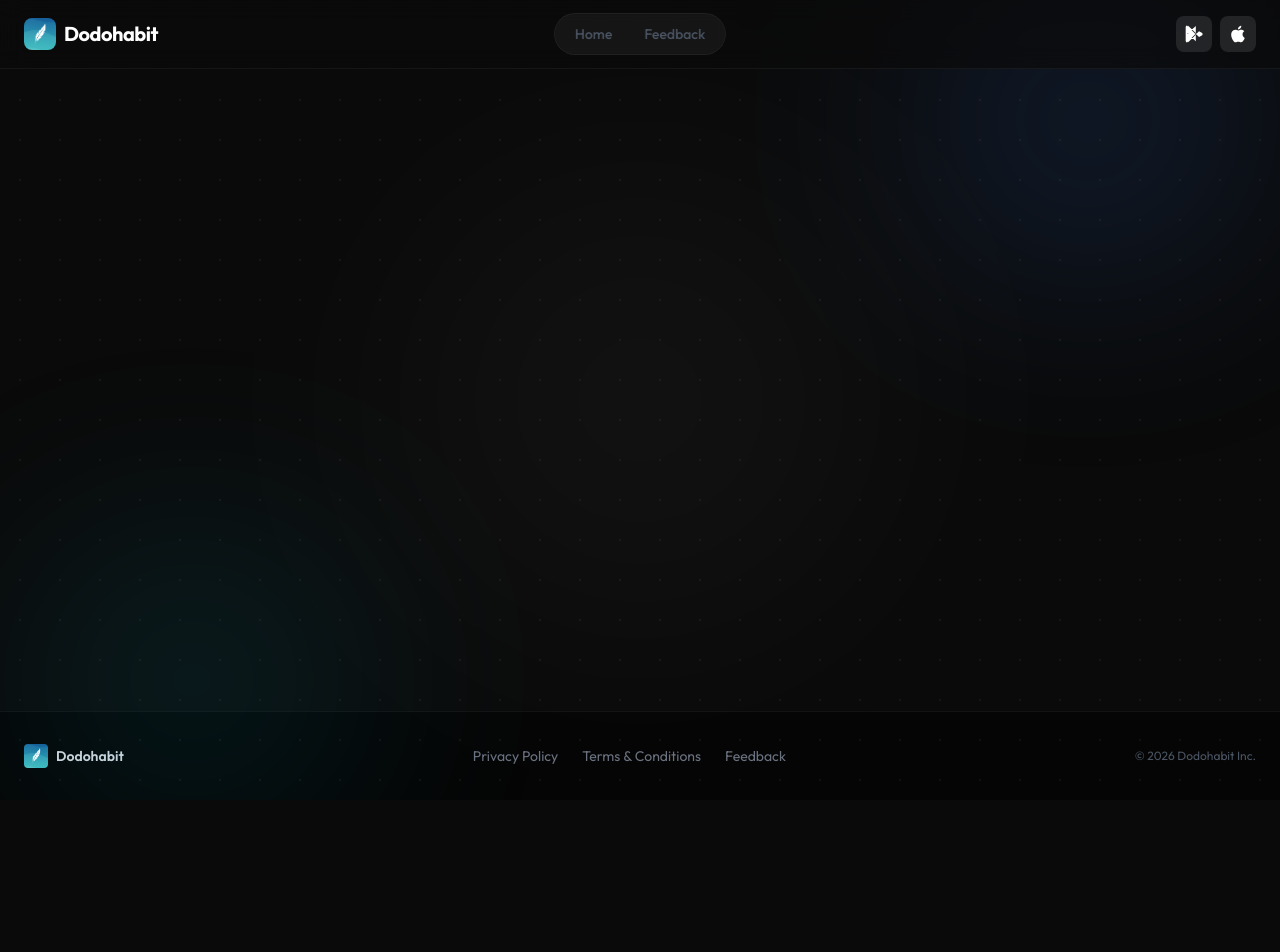
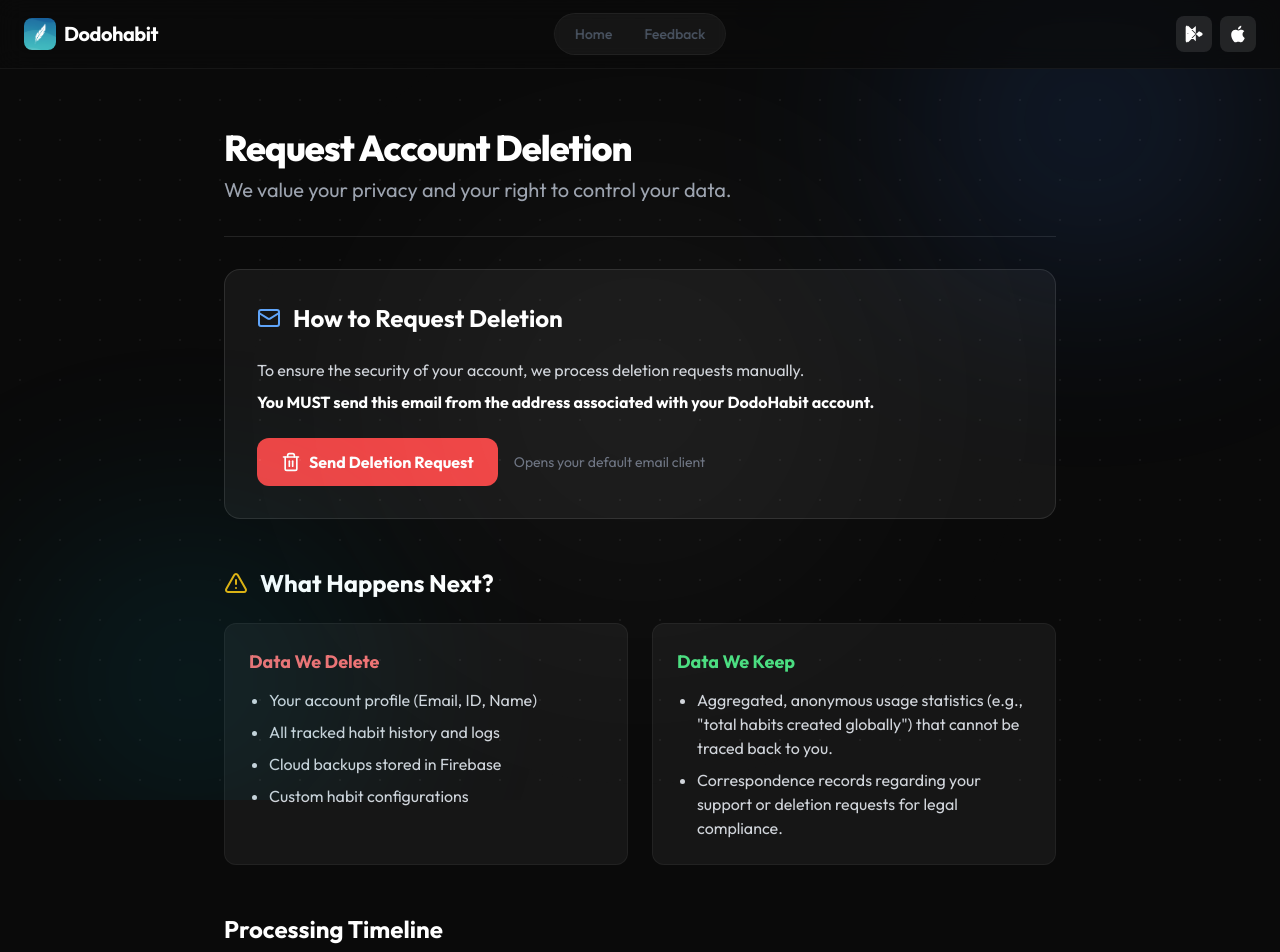
Before and after one commit to suburb6/dodohabit, a React (Vite) app: page /delete-account in a window 1280 px wide. Shown: the top 952 px of the page. Before the commit the page ends 800 px from the top, so only its background shows below. Built offline with nearby package versions, Linux system fonts and the light colour scheme.

Commit message:
feat: Add Delete Account page for Google Play compliance

```diff
--- a/src/App.jsx
+++ b/src/App.jsx
@@ -8,6 +8,7 @@ import Home from './pages/Home';
 import Privacy from './pages/Privacy';
 import Feedback from './pages/Feedback';
 import Terms from './pages/Terms';
+import DeleteAccount from './pages/DeleteAccount';
 
 const App = () => {
     useEffect(() => {
@@ -48,6 +49,7 @@ const App = () => {
                         <Route path="/privacy" element={<Privacy />} />
                         <Route path="/terms" element={<Terms />} />
                         <Route path="/feedback" element={<Feedback />} />
+                        <Route path="/delete-account" element={<DeleteAccount />} />
                     </Routes>
                 </main>
                 <Footer />
--- /dev/null
+++ b/src/pages/DeleteAccount.jsx
@@ -0,0 +1,95 @@
+import React from 'react';
+import { motion } from 'framer-motion';
+import { Trash2, AlertTriangle, Mail } from 'lucide-react';
+
+const DeleteAccount = () => {
+    return (
+        <div className="min-h-screen text-white font-sans selection:bg-red-500 selection:text-white flex flex-col">
+            <main className="flex-1 pt-32 pb-20 px-4 md:px-8 max-w-4xl mx-auto">
+                <motion.div
+                    initial={{ opacity: 0, y: 20 }}
+                    animate={{ opacity: 1, y: 0 }}
+                    transition={{ duration: 0.6 }}
+                >
+                    <div className="mb-8 border-b border-white/10 pb-8">
+                        <h1 className="text-4xl font-extrabold tracking-tight text-white mb-2">Request Account Deletion</h1>
+                        <p className="text-xl text-gray-400">
+                            We value your privacy and your right to control your data.
+                        </p>
+                    </div>
+
+                    <div className="prose prose-invert prose-lg max-w-none text-gray-300 space-y-12">
+
+                        {/* Section 1: How to Delete */}
+                        <section className="bg-white/5 p-8 rounded-2xl border border-white/10">
+                            <h2 className="text-2xl font-bold text-white mb-6 flex items-center gap-3">
+                                <Mail className="text-blue-400" />
+                                How to Request Deletion
+                            </h2>
+                            <p className="mb-6">
+                                To ensure the security of your account, we process deletion requests manually.
+                                <strong className="text-white block mt-2">
+                                    You MUST send this email from the address associated with your DodoHabit account.
+                                </strong>
+                            </p>
+
+                            <div className="flex flex-col sm:flex-row gap-4 items-start sm:items-center">
+                                <a
+                                    href="mailto:dodohabitapp@gmail.com?subject=Permanent Account Deletion Request&body=I hereby request the permanent deletion of my DodoHabit account and all associated data.%0D%0A%0D%0AI acknowledge that this action is irreversible and I will lose all my habit history and settings.%0D%0A%0D%0AI confirm that I am sending this request from the email address associated with the account I wish to delete.%0D%0A%0D%0AMy account email is: [INSERT EMAIL HERE]%0D%0A%0D%0ARegards,%0D%0A[YOUR NAME]"
+                                    className="inline-flex items-center gap-2 bg-red-500 hover:bg-red-600 text-white font-bold py-3 px-6 rounded-xl transition-colors"
+                                >
+                                    <Trash2 size={20} />
+                                    Send Deletion Request
+                                </a>
+                                <span className="text-sm text-gray-500">
+                                    Opens your default email client
+                                </span>
+                            </div>
+                        </section>
+
+                        {/* Section 2: What Happens */}
+                        <section>
+                            <h2 className="text-2xl font-bold text-white mb-6 flex items-center gap-3">
+                                <AlertTriangle className="text-yellow-500" />
+                                What Happens Next?
+                            </h2>
+                            <div className="grid md:grid-cols-2 gap-6">
+                                <div className="bg-white/5 p-6 rounded-xl border border-white/5">
+                                    <h3 className="text-lg font-bold text-red-400 mb-3">Data We Delete</h3>
+                                    <ul className="list-disc pl-5 space-y-2 text-gray-300">
+                                        <li>Your account profile (Email, ID, Name)</li>
+                                        <li>All tracked habit history and logs</li>
+                                        <li>Cloud backups stored in Firebase</li>
+                                        <li>Custom habit configurations</li>
+                                    </ul>
+                                </div>
+                                <div className="bg-white/5 p-6 rounded-xl border border-white/5">
+                                    <h3 className="text-lg font-bold text-green-400 mb-3">Data We Keep</h3>
+                                    <ul className="list-disc pl-5 space-y-2 text-gray-300">
+                                        <li>
+                                            Aggregated, anonymous usage statistics (e.g., "total habits created globally") that cannot be traced back to you.
+                                        </li>
+                                        <li>
+                                            Correspondence records regarding your support or deletion requests for legal compliance.
+                                        </li>
+                                    </ul>
+                                </div>
+                            </div>
+                        </section>
+
+                        {/* Section 3: Timeline */}
+                        <section>
+                            <h2 className="text-2xl font-bold text-white mb-4">Processing Timeline</h2>
+                            <p>
+                                Once we receive your request, we will process it within <strong className="text-white">30 days</strong>. You will receive a final confirmation email once your data has been permanently removed from our systems.
+                            </p>
+                        </section>
+
+                    </div>
+                </motion.div>
+            </main>
+        </div>
+    );
+};
+
+export default DeleteAccount;
```
